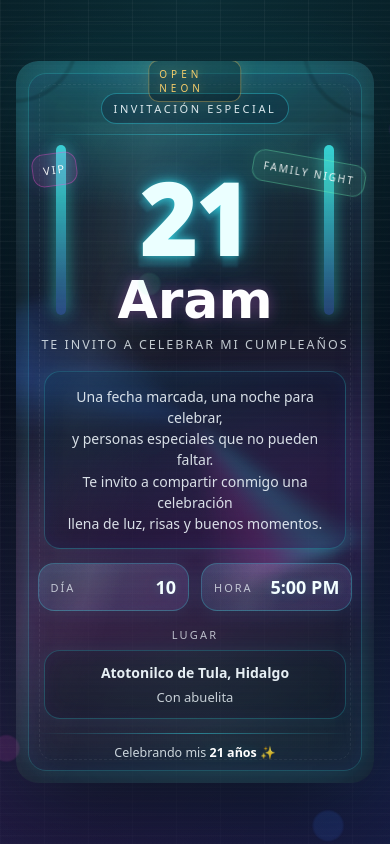
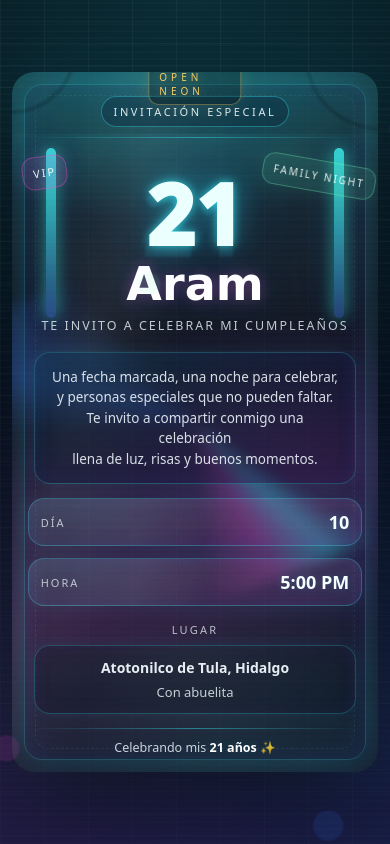
Before and after one commit to Robert1401/invitacion-roberto, a plain HTML site: page index.html in a window 390 px wide. Drawn offline with Linux system fonts and the light colour scheme.

Commit message:
Mobile fix: show all content

```diff
--- a/style.css
+++ b/style.css
@@ -18,6 +18,7 @@
 
 *{ box-sizing:border-box; }
 html,body{ height:100%; }
+
 body{
   margin:0;
   display:grid;
@@ -221,14 +222,10 @@ body::after{
   55%{ filter: brightness(1.15); opacity:.90; }
 }
 
-/* “OPEN NEON” cartelito arriba (sin tocar HTML) */
-.poster .top{
-  position:relative;
-  z-index:2;
-}
-.poster .top .pill{
-  position:relative;
-}
+/* “OPEN NEON” cartelito arriba */
+.poster .top{ position:relative; z-index:2; }
+.poster .top .pill{ position:relative; }
+
 .poster .top .pill::before{
   content:"OPEN NEON";
   position:absolute;
@@ -248,7 +245,7 @@ body::after{
   box-shadow: 0 0 20px rgba(255,211,107,.10);
 }
 
-/* Stickers “VIP” y “FAMILY NIGHT” (a los lados) */
+/* Stickers “VIP” y “FAMILY NIGHT” */
 .poster .hero{
   position:relative;
   z-index:2;
@@ -530,3 +527,30 @@ body::after{
 @media (prefers-reduced-motion: reduce){
   *{ animation:none !important; }
 }
+
+/* ===========================================================
+   ✅ MOBILE FIX: que se vea TODO (sin recortes) en celular
+   =========================================================== */
+
+/* En móviles el body NO debe cortar el contenido */
+@media (max-width: 600px){
+  body{ overflow:auto; }
+}
+
+/* El poster puede scrollear si la pantalla es bajita */
+.poster{
+  max-height: calc(100dvh - 24px);
+  overflow: auto;
+  -webkit-overflow-scrolling: touch;
+}
+
+/* Ajustes finos en pantallas pequeñas */
+@media (max-width: 420px){
+  .poster{ width: 94vw; padding: 22px 16px 16px; }
+  .age{ font-size: 84px; }
+  .age-shadow{ font-size: 92px; }
+  .name{ font-size: 46px; }
+  .chips{ flex-wrap: wrap; }
+  .chip{ width: 100%; }
+  .message p{ font-size: 13.5px; }
+}
```
